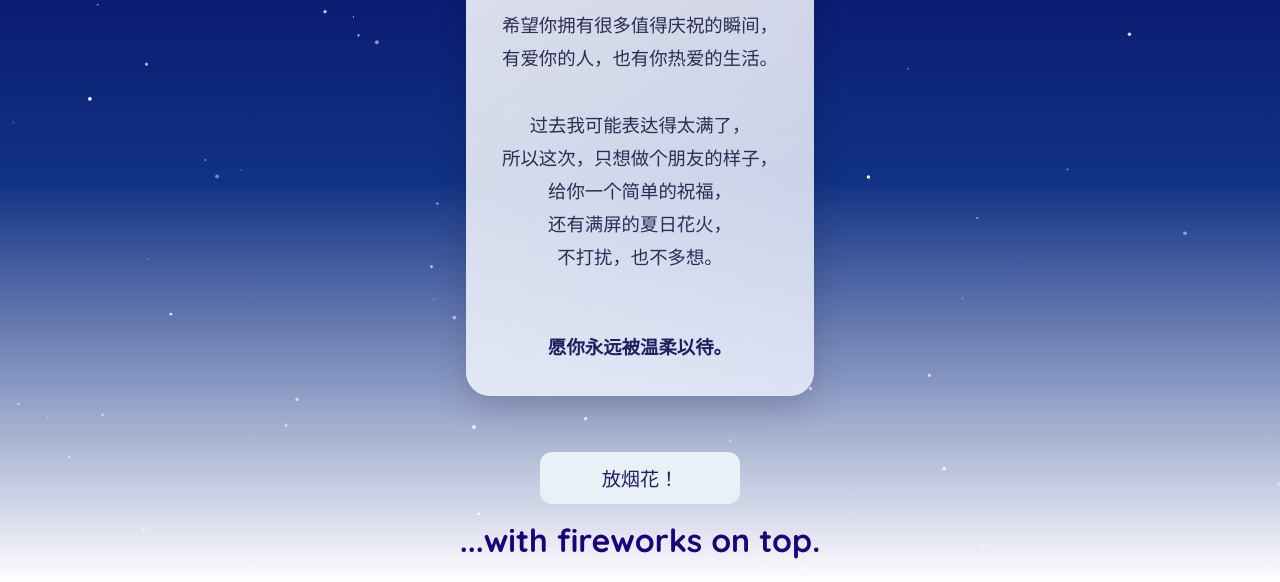
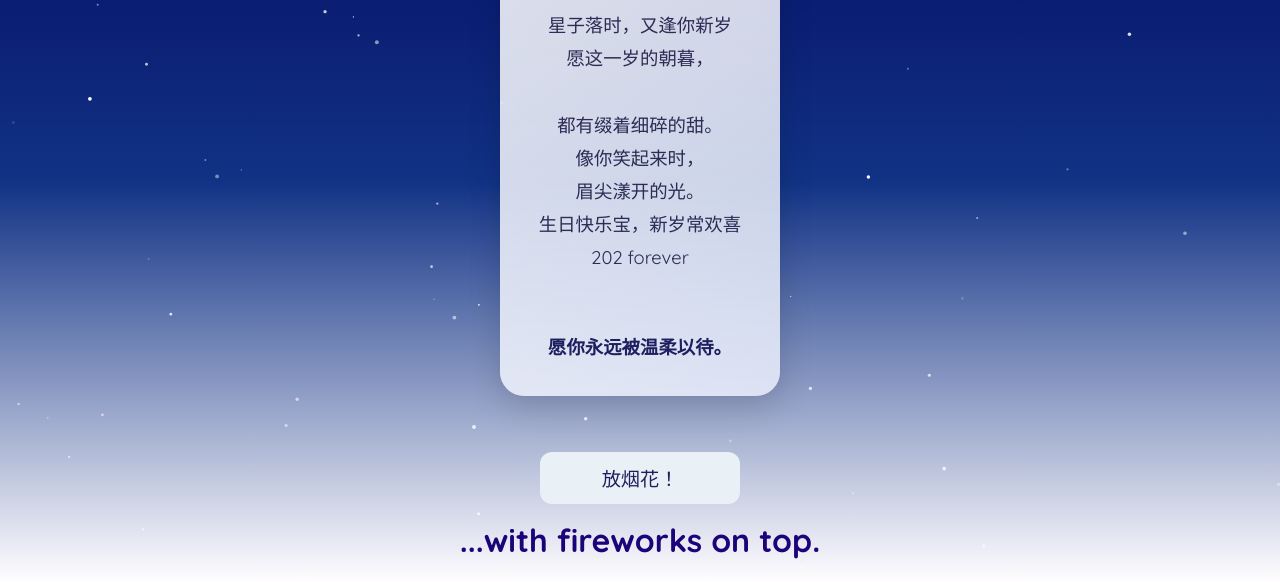
Before and after one commit to CyanYomi/WZX, a plain HTML site: page index.html in a window 1280 px wide. Shown: the part 218-800 px from the top of the page. Drawn offline with Linux system fonts and the light colour scheme; a small style sheet from the web is missing.

Commit message:
Change the message in page

```diff
--- a/index.html
+++ b/index.html
@@ -2,7 +2,7 @@
 <html lang="en">
 <head>
   <meta charset="UTF-8" />
-  <meta name="viewport" content="width=device-width, initial-scale=1.0, maximum-scale=1.0, user-scalable=no">
+  <meta name="viewport" content="width=device-width, initial-scale=0.9, maximum-scale=1.0, user-scalable=no">
   <title>Happy Birthday</title>
   <link rel="stylesheet" href="style.css" />
   <link href="https://fonts.googleapis.com/css2?family=Quicksand:wght@400;700&display=swap" rel="stylesheet">
@@ -18,15 +18,15 @@
 
     <div class="message">
       <h2 style="margin-bottom: 16px;">🎉 生日快乐！</h2>
-      <p>希望你拥有很多值得庆祝的瞬间，<br>
-        有爱你的人，也有你热爱的生活。<br><br>
+      <p>星子落时，又逢你新岁<br>
+        愿这一岁的朝暮，<br><br>
 
-        过去我可能表达得太满了，<br>
+        都有缀着细碎的甜。<br>
 
-        所以这次，只想做个朋友的样子，<br>
-        给你一个简单的祝福，<br>
-        还有满屏的夏日花火，<br>
-        不打扰，也不多想。<br><br>
+        像你笑起来时，<br>
+        眉尖漾开的光。<br>
+        生日快乐宝，新岁常欢喜<br>
+        202 forever<br><br>
 
       </p>
       <p style="font-weight: bold; margin-top: 24px; color: #1e1f5f;">愿你永远被温柔以待。</p>
```
